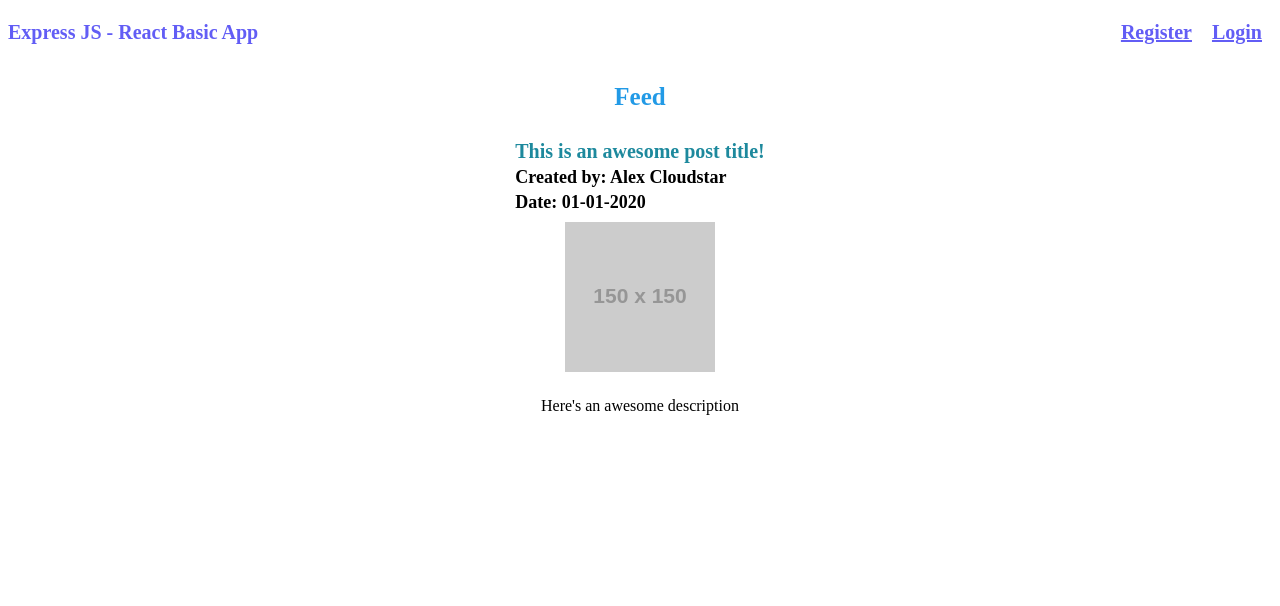
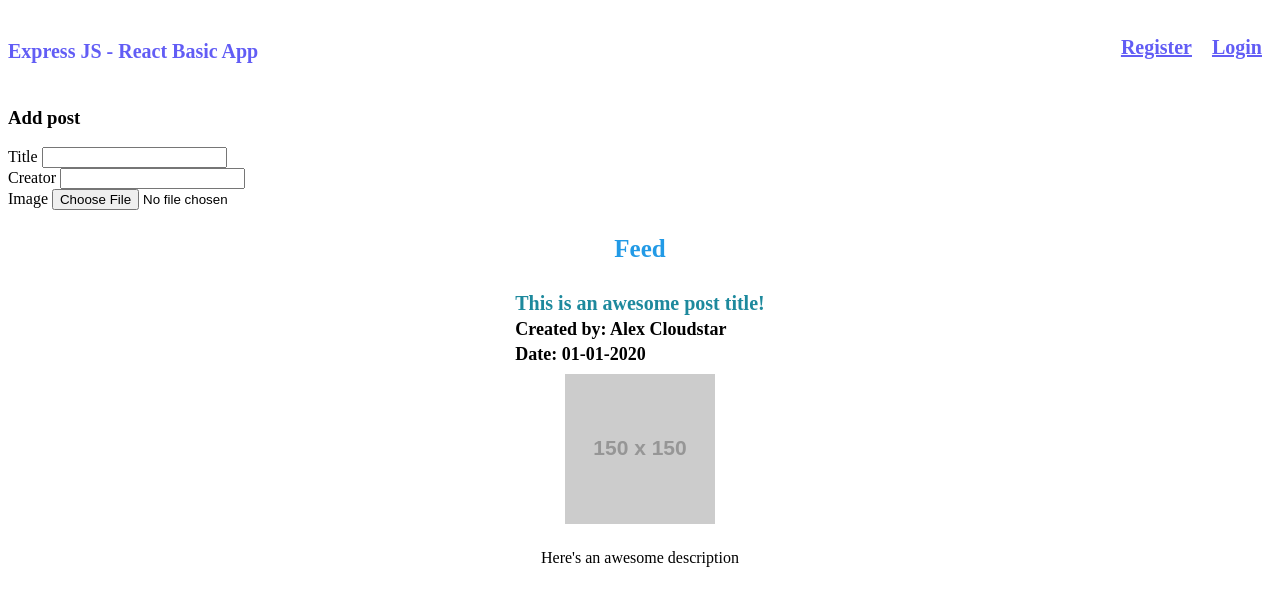
Before and after one commit to alexcloudstar/expressjs-react-basic, a React (Create React App) app in the folder client/: page / in a window 1280 px wide. Shown: the top 606 px of the page. Built offline with nearby package versions, Linux system fonts and the light colour scheme.

Commit message:
modified the navbar & restructured home

```diff
--- a/client/src/components/header/navbar.js
+++ b/client/src/components/header/navbar.js
@@ -12,9 +12,12 @@ const NavbarEl = styled.div`
 
 const Logo = styled.div`
   h1 {
-    color: #625df5;
-    font-size: 20px;
-    font-weight: 600;
+    a {
+      color: #625df5;
+      font-size: 20px;
+      font-weight: 600;
+      text-decoration: none;
+    }
   }
 `;
 
@@ -32,7 +35,9 @@ export const Navbar = () => {
     <>
       <NavbarEl>
         <Logo>
-          <h1>Express JS - React Basic App</h1>
+          <h1>
+            <a href='/'>Express JS - React Basic App</a>
+          </h1>
         </Logo>
         <RegisterLinks>
           <a href='/register'>Register</a>
--- a/client/src/pages/home.js
+++ b/client/src/pages/home.js
@@ -1,5 +1,5 @@
 import React from 'react';
-import { Header } from 'components/header';
+
 import styled from 'styled-components';
 
 const Feed = styled.div`
@@ -44,6 +44,18 @@ const Home = () => {
   return (
     <>
       <div className='home'>
+        <h3>Add post</h3>
+        <form action=''>
+          <label htmlFor='title'>Title </label>
+          <input type='text' name='title' id='title' />
+          <br />
+          <label htmlFor='creator'>Creator </label>
+          <input type='text' name='creator' id='creator' />
+          <br />
+          <label htmlFor='img'>Image </label>
+          <input type='file' name='img' id='img' />
+          <br />
+        </form>
         <Feed>
           <h3>Feed</h3>
           <FeedPosts>
```
